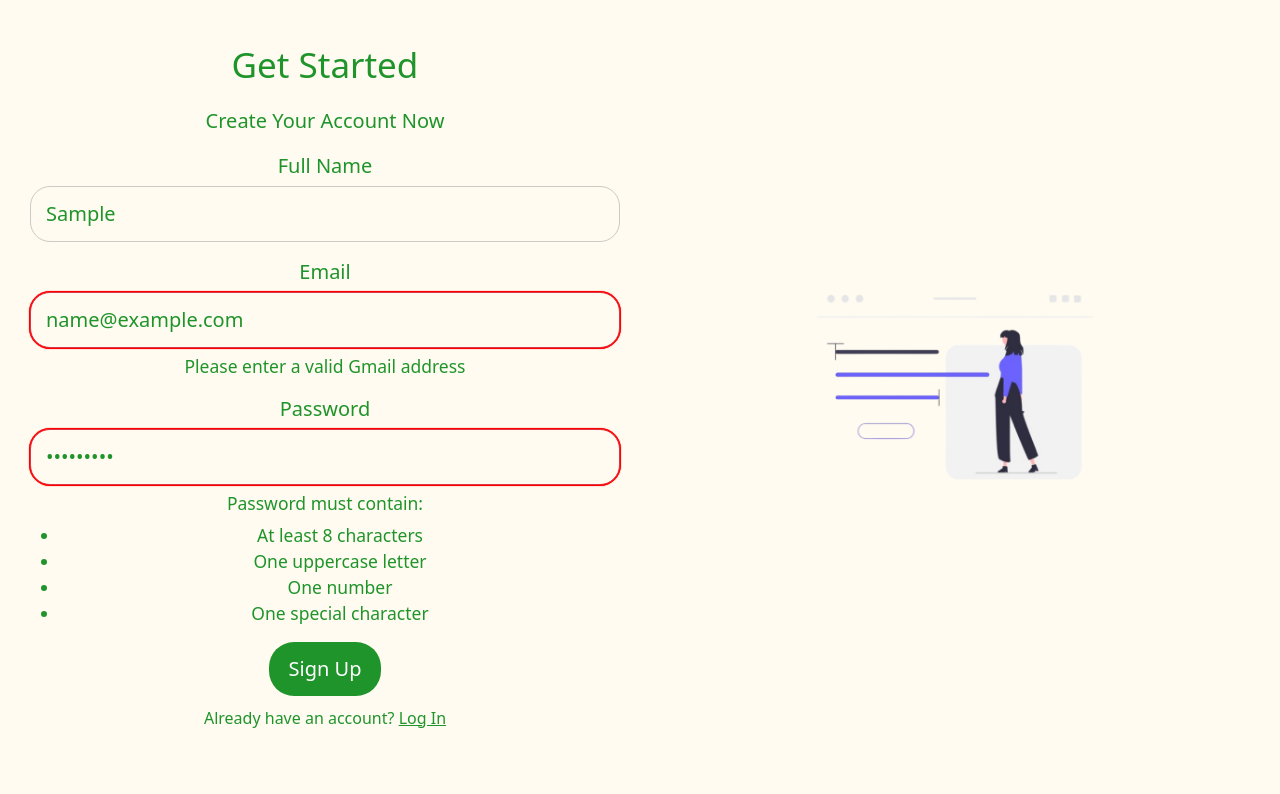
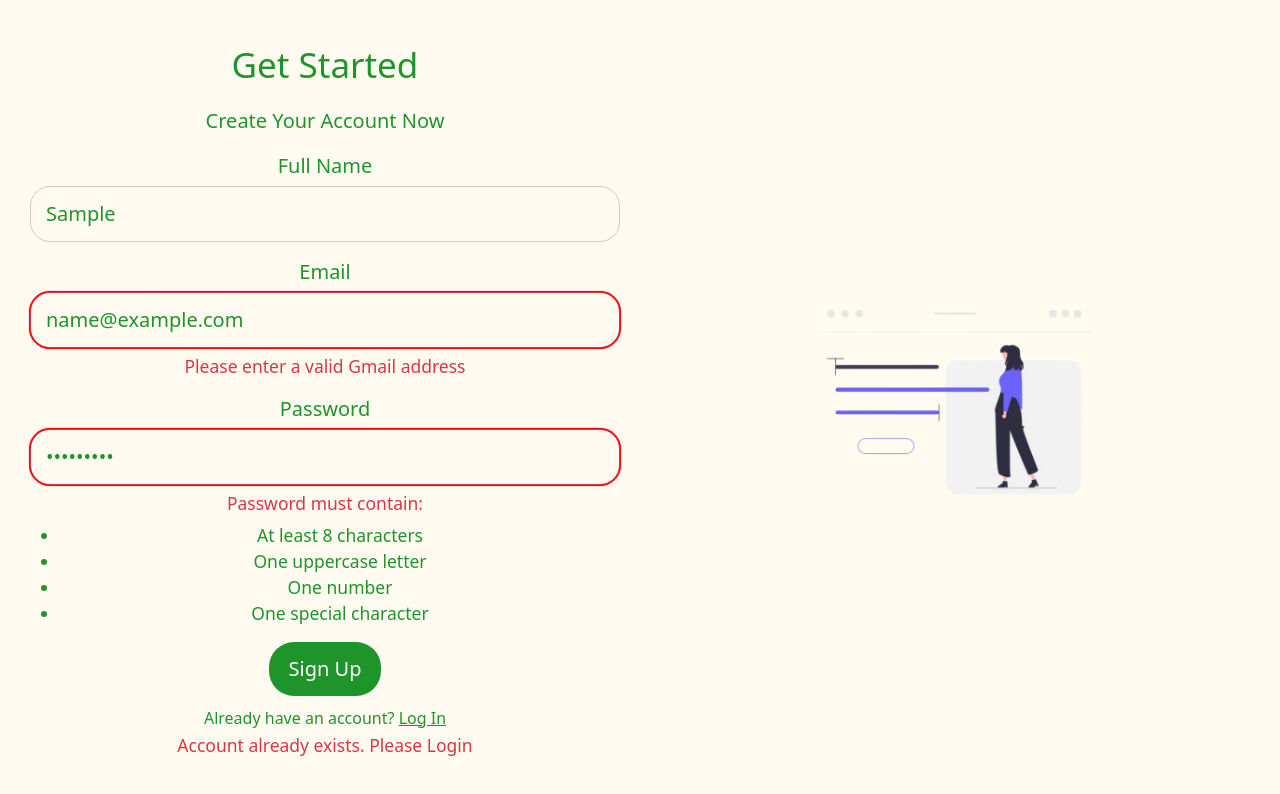
Before and after one commit to Cibi619/MindfulMinutes, an Angular app in the folder frontend/MindfulMinutes-UI/: page /signup in a window 1280 px wide. Both pictures are taken after typing "Sample", "name@example.com", "Sample123" into the empty fields and a click on the button "Sign Up". Shown: the part 806-1600 px from the top of the page. Built offline with nearby package versions, Linux system fonts and the light colour scheme; no server answers.

Commit message:
Signup page error msg display

```diff
--- a/frontend/MindfulMinutes-UI/src/app/signup/signup.component.html
+++ b/frontend/MindfulMinutes-UI/src/app/signup/signup.component.html
@@ -45,8 +45,8 @@
                                 [class.invalid]="fullname.invalid && fullname.touched"
                                 [(ngModel)]="signupUser.name">
                             <div *ngIf="fullname.invalid && fullname.touched" class="error-message">
-                                <div *ngIf="fullname.errors?.['required']">Full name is required</div>
-                                <div *ngIf="fullname.errors?.['minlength']">Full name must be at least 3 characters</div>
+                                <div *ngIf="fullname.errors?.['required']" class="error-message">Full name is required</div>
+                                <div *ngIf="fullname.errors?.['minlength']" class="error-message">Full name must be at least 3 characters</div>
                             </div>
                         </div>
                         <div class="form-field">
@@ -55,8 +55,8 @@
                                 [class.invalid]="email.invalid && email.touched"
                                 [(ngModel)]="signupUser.email">
                             <div *ngIf="email.invalid && email.touched" class="error-message">
-                                <div *ngIf="email.errors?.['required']">Email is required</div>
-                                <div *ngIf="email.errors?.['pattern']">Please enter a valid Gmail address</div>
+                                <div *ngIf="email.errors?.['required']" class="error-message">Email is required</div>
+                                <div *ngIf="email.errors?.['pattern']" class="error-message">Please enter a valid Gmail address</div>
                             </div>
                         </div>
                         <div class="form-field">
@@ -65,8 +65,8 @@
                                 [class.invalid]="password.invalid && password.touched"
                                 [(ngModel)]="signupUser.password">
                             <div *ngIf="password.invalid && password.touched" class="error-message">
-                                <div *ngIf="password.errors?.['required']">Password is required</div>
-                                <div *ngIf="password.errors?.['pattern']">
+                                <div *ngIf="password.errors?.['required']" class="error-message">Password is required</div>
+                                <div *ngIf="password.errors?.['pattern']" class="error-message">
                                     Password must contain:
                                     <ul>
                                         <li>At least 8 characters</li>
@@ -81,6 +81,9 @@
                             <button type="submit" class="signup-btn">Sign Up</button>
                             <span style="display: block;">Already have an account? <button class="already-btn" href="" (click)="toggleForm()">Log In</button></span>
                         </div>
+                        <ng-container *ngIf="signupError">
+                            <span class="error-message">Account already exists. Please Login</span>
+                        </ng-container>
                     </form>
                 </div>
                 <div *ngIf="isLogin">
--- a/frontend/MindfulMinutes-UI/src/app/signup/signup.component.ts
+++ b/frontend/MindfulMinutes-UI/src/app/signup/signup.component.ts
@@ -31,6 +31,7 @@ export class SignupComponent {
     dayCount!: number;
     currentDate!: Date | null;
     lastCompletedDate!: Date | null;
+    signupError: boolean = false;
 
     constructor(private http: HttpClient, private router: Router, private dataService: DataService, private appService: AppService) { }
 
@@ -67,6 +68,7 @@ export class SignupComponent {
             this.router.navigate(['/dashboard']); // Replace with the actual route
         }, error => {
             // Handle error
+            this.signupError = true;
             console.error('Signup error', error);
         });
     }
```
